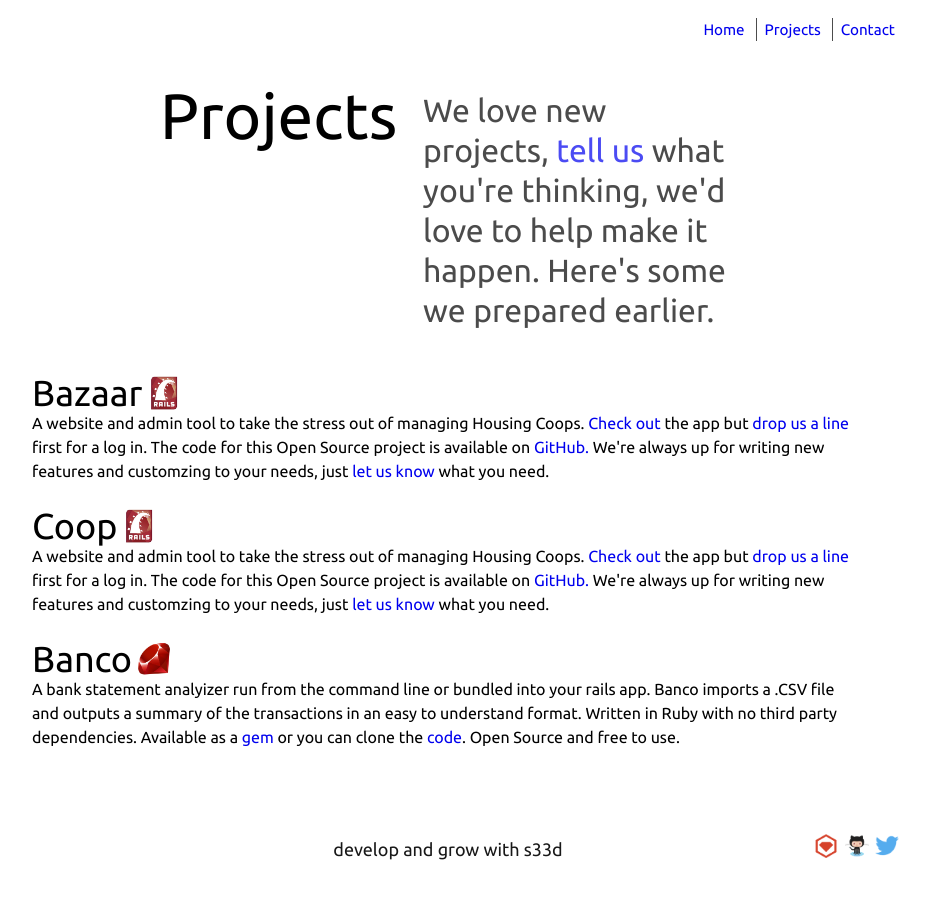
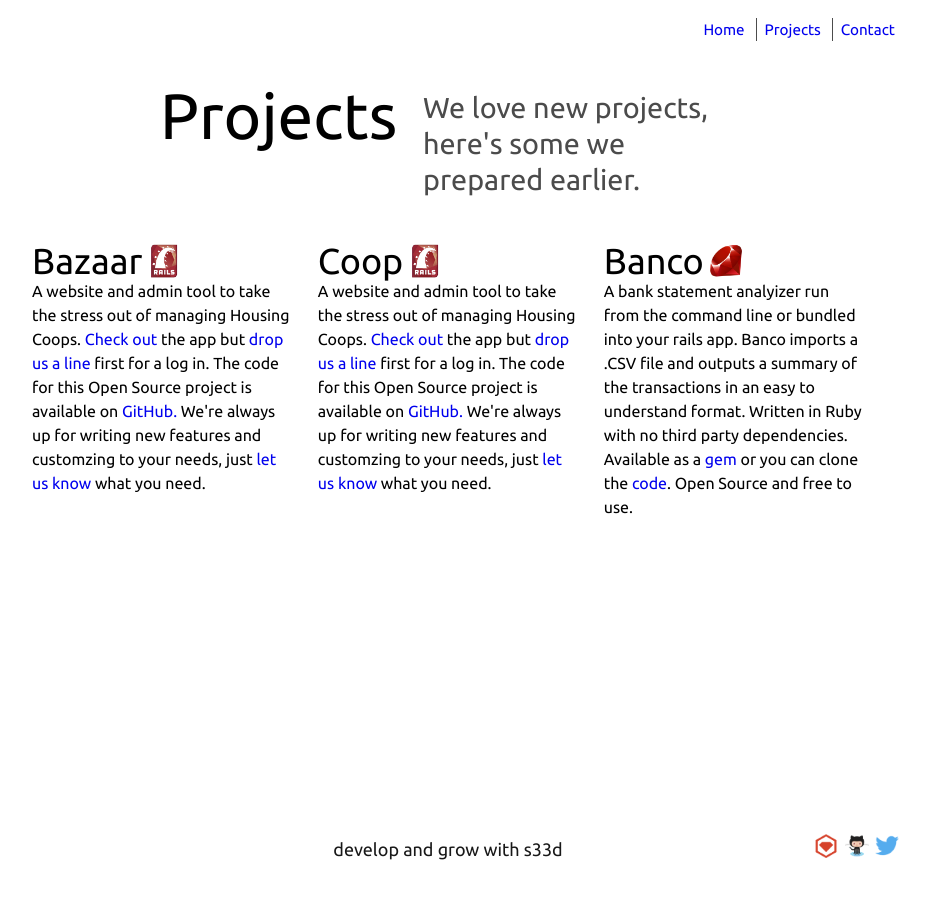
Before and after one commit to s33dco/s33dsite, a Jekyll site: the page built from projects/index.html, in a window 1280 px wide. Shown: the whole page, without its empty margins (192-1121 px from the left). Built offline with Jekyll 4.4.1, drawn with Linux system fonts in a browser that asks for light colours.

Commit message:
viewport meta

```diff
--- a/_includes/head.html
+++ b/_includes/head.html
@@ -12,6 +12,7 @@
 {% endcase %}
 
     <meta charset="utf-8">
+    <meta name="viewport" content="width=device-width, initial-scale=1">
     <link rel="stylesheet" href="/css/main.css">
     <link href="https://fonts.googleapis.com/css?family=Ubuntu" rel="stylesheet">
 </head>
--- a/css/main.css
+++ b/css/main.css
@@ -67,21 +67,6 @@
       width: 100%;
     }
 
-
-  .centre-flex {
-    display: flex;
-    flex-direction: column;
-  }
-
-
-  .top-third {
-
-    flex-grow: 1;
-  }
-
-  .bottom-two-thirds {
-    flex-grow: 3;
-  }
   a {
     text-decoration: none;
   }
@@ -155,6 +140,8 @@
     font-size: 2vh;
     opacity: 0.9;
     text-align: center;
+    padding-top: 1em;
+    padding-bottom: 1em;
     position: absolute;
     top : 50%;
     left : 50%;
@@ -164,20 +151,17 @@
   .footer-strap img {
     display: inline-block;
     height : 80%;
-    vertical-align: center;
-
   }
 /*--------------------------------END-*/
 
 /*--CALLOUT SECTION STYLES------------*/
   .callout-section {
-    align-items: flex-start;
+    align-items: stretch;
     display: flex;
     margin : 0 auto;
     max-width: 800px;
     overflow: hidden;
     padding: 10vh 15vw 5vh;
-/*    width : 60vw;*/
   }
 
   .callout-title {
@@ -192,7 +176,7 @@
   .callout-copy {
     flex-grow: 1;
    flex-basis: 40vw;
-   font-size: 2.5vw;
+   font-size: 2.25vw;
    font-style: bold italic;
    line-height: 1.25;
    padding-left: 1vw;
@@ -211,27 +195,22 @@
 /*--MAIN SECTION STYLES---------------*/
 
   .main-section {
-    display :flex;
-    flex-direction: column;
-    align-items: stretch;
     padding : 2vh 4vw;
   }
-  .main-section p {
-    flex-grow: 1;
-  }
+
 /*--------------------------------END-*/
 
 /*--PROJECT STYLES--------------------*/
 
   .main-section-projects {
+    align-items: flex-start;
     display: flex;
-    flex-direction: column-reverse;
+    flex-direction: row-reverse;
     margin: 0 4vw;
   }
 
   .project {
-    flex-grow: 1;
-    flex-basis: auto;
+    flex :1;
     margin: 0 1vw 1vh;
   }
 
@@ -245,3 +224,49 @@
     vertical-align: top;
   }
 /*--------------------------------END-*/
+
+/*--MOBILE--------------------*/
+
+@media (max-width: 600px){
+
+
+/*--CALLOUT SECTION STYLES------------*/
+
+  .callout-section {
+    padding: 10vh 5vw 5vh;
+  }
+
+  .callout-title {
+    flex-grow: 1;
+    flex-basis: 35vw;
+    font-size: 9vw;
+  }
+  .callout-copy {
+    flex-grow: 1;
+    flex-basis: 55vw;
+    font-size: 4.5vw;
+  }
+
+
+/*---PROJECT STYLES-------------------*/
+
+  .main-section-projects {
+    flex-direction: column-reverse;
+  }
+
+/*--FOOTER STYLES---------------------*/
+
+
+  .footer-strap h3 {
+    display: block;
+    font-size: 4.5vw;
+    opacity: 0.9;
+    text-align: center;
+    padding-top: 1em;
+    padding-bottom: 1em;
+  }
+
+/*--------------------------------END-*/
+
+
+}
--- a/projects/index.html
+++ b/projects/index.html
@@ -1,24 +1,21 @@
 ---
 layout: default
 ---
-<div class="content-container">
-	<div class="centre-flex">
 
-		<div class="top-third">
+
 
 			<div class="callout-section">
-
 				<div class="callout-title">
 					<h1>Projects</h1>
 				</div>
 
 				<div class="callout-copy">
-					<h1>We love new projects, <a href="/contact/">tell us</a> what you're thinking, we'd love to help make it happen. Here's some we prepared earlier.</h1>
+					<h1>We love new projects, here's some we prepared earlier.</h1>
 				</div>
 			</div>
-		</div>
 
-		<div class="bottom-two-thirds">
+
+
 
 			<div class="main-section-projects">
 
@@ -46,6 +43,3 @@ layout: default
 					<p>A website and admin tool to take the stress out of managing Housing Coops. <a href="https://rubygems.org/gems/banco">Check out</a> the app but <a href="/contact/">drop us a line</a> first for a log in. The code for this Open Source project is available on <a href="https://github.com/s33dco/housing-coop">GitHub.</a> We're always up for writing new features and customzing to your needs, just <a href="/contact/">let us know</a> what you need.</p>
 				</div>
 			</div>
-		</div>
-	</div>
-</div>
```
Also changed, not shown: contact/index.html (+6 -7 lines), index.html (+4 -10 lines), 4 other files.
